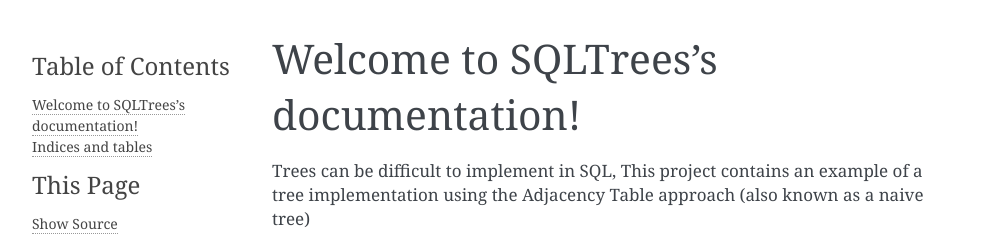
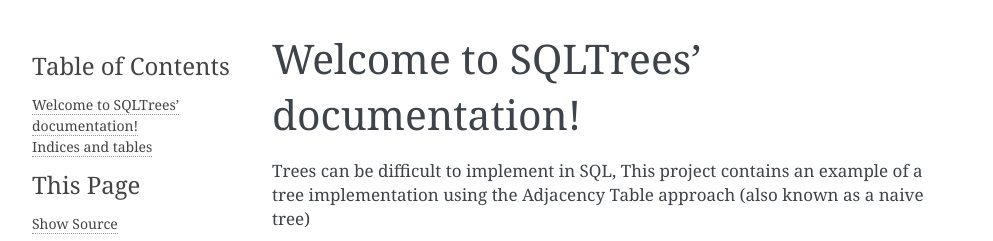
Before and after one commit to BenLatham/SQLTrees, a Sphinx documentation site: the page built from docs/source/index.rst, in a window 1280 px wide. Shown: the top 241 px of the page, without its empty margins (148-1141 px from the left). Built offline with Sphinx 7.4.7, drawn with Linux system fonts in a browser that asks for light colours.

Commit message:
spelling error in docs

```diff
--- a/docs/source/index.rst
+++ b/docs/source/index.rst
@@ -1,6 +1,6 @@
 
 
-Welcome to SQLTrees's documentation!
+Welcome to SQLTrees' documentation!
 ====================================
 Trees can be difficult to implement in SQL, This project contains an example of a tree implementation using the
 Adjacency Table approach (also known as a naive tree)
```
Also changed, not shown: 6 other files.
